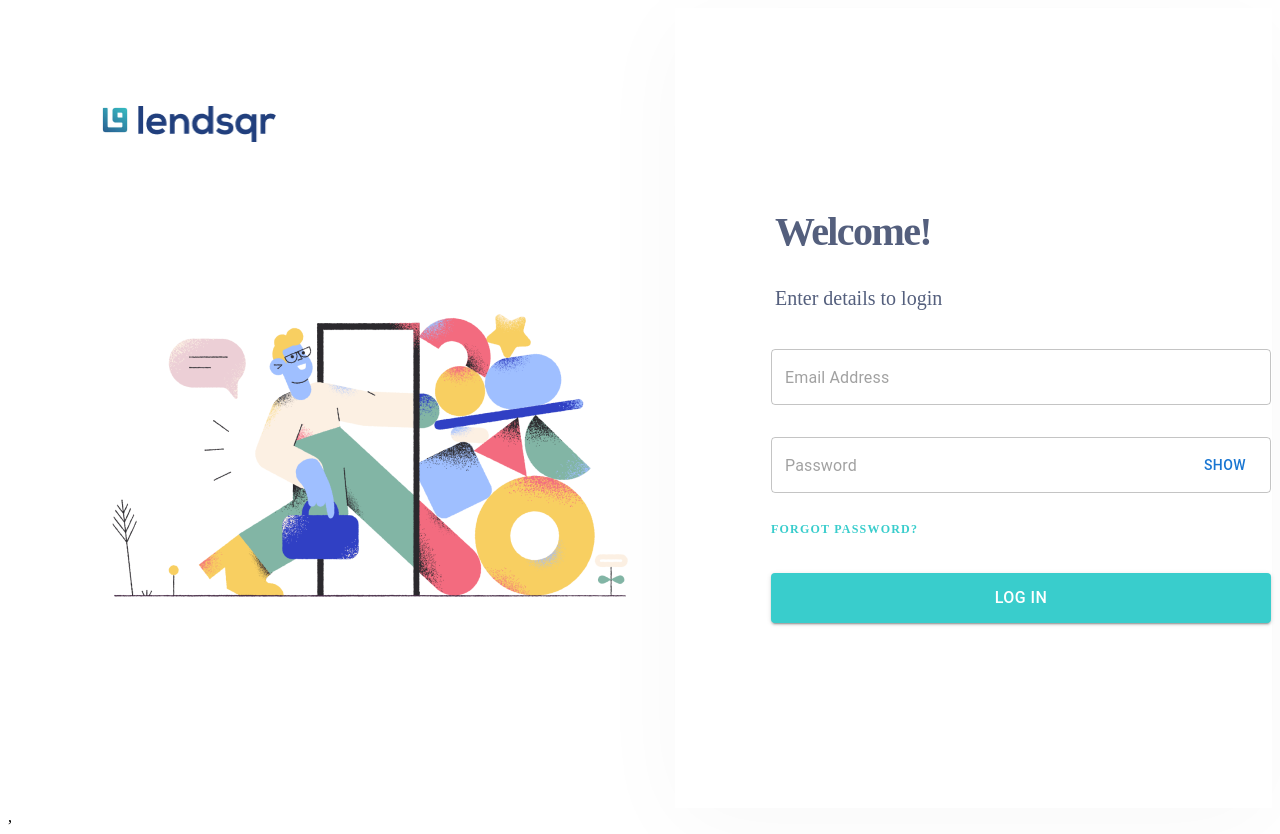
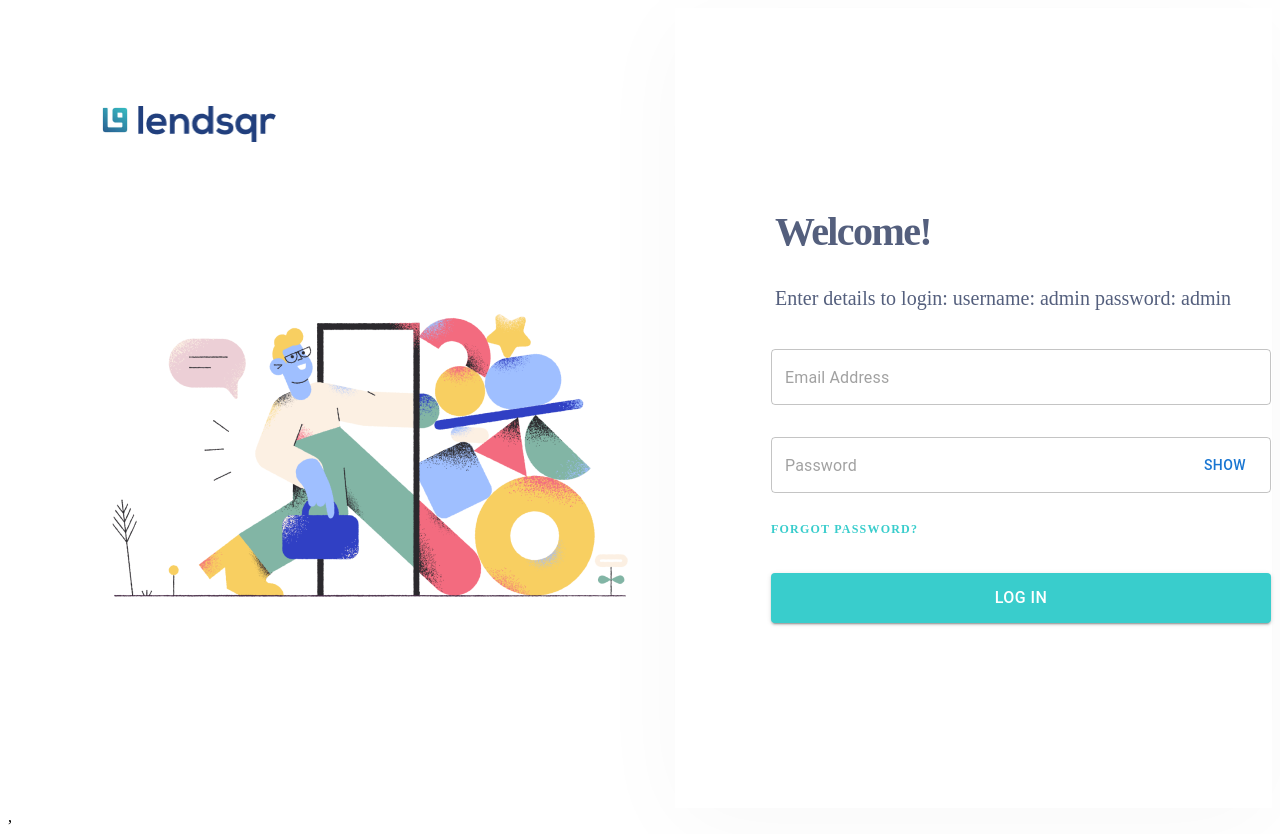
Before and after one commit to SolomonOjigbo/lendsqr-fe-test, a React (Create React App) app: page / in a window 1280 px wide. Built offline with nearby package versions, Linux system fonts and the light colour scheme; no server answers.

Commit message:
Deployed App to Heroku

```diff
--- a/package.json
+++ b/package.json
@@ -25,8 +25,6 @@
 		"web-vitals": "^2.1.0"
 	},
 	"scripts": {
-		"predeploy": "npm run build",
-		"deploy": "gh-pages -d build",
 		"start": "react-scripts start",
 		"build": "react-scripts build",
 		"test": "react-scripts test",
@@ -49,8 +47,5 @@
 			"last 1 firefox version",
 			"last 1 safari version"
 		]
-	},
-	"devDependencies": {
-		"gh-pages": "^4.0.0"
 	}
 }
--- a/src/pages/Login/Login.jsx
+++ b/src/pages/Login/Login.jsx
@@ -28,7 +28,7 @@ const Login = () => {
 			<div className="right">
 				<div className="heading">
 					<h1>Welcome!</h1>
-					<p>Enter details to login</p>
+					<p>Enter details to login: username: admin password: admin</p>
 				</div>
 
 				<Box component="form" noValidate sx={{ width: 500, pl: 12 }}>
```
Also changed, not shown: 1 other file (tests, documents, lock files or other folders).
